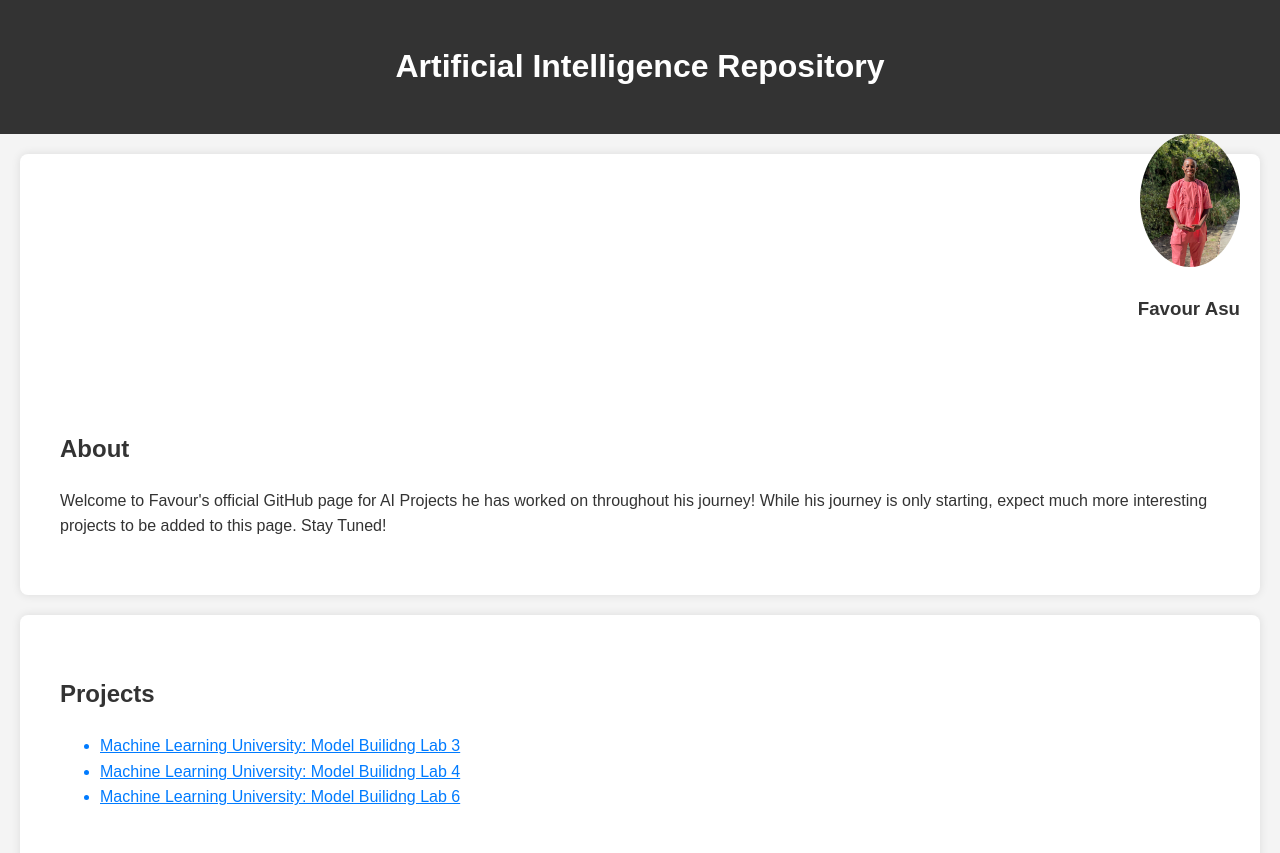
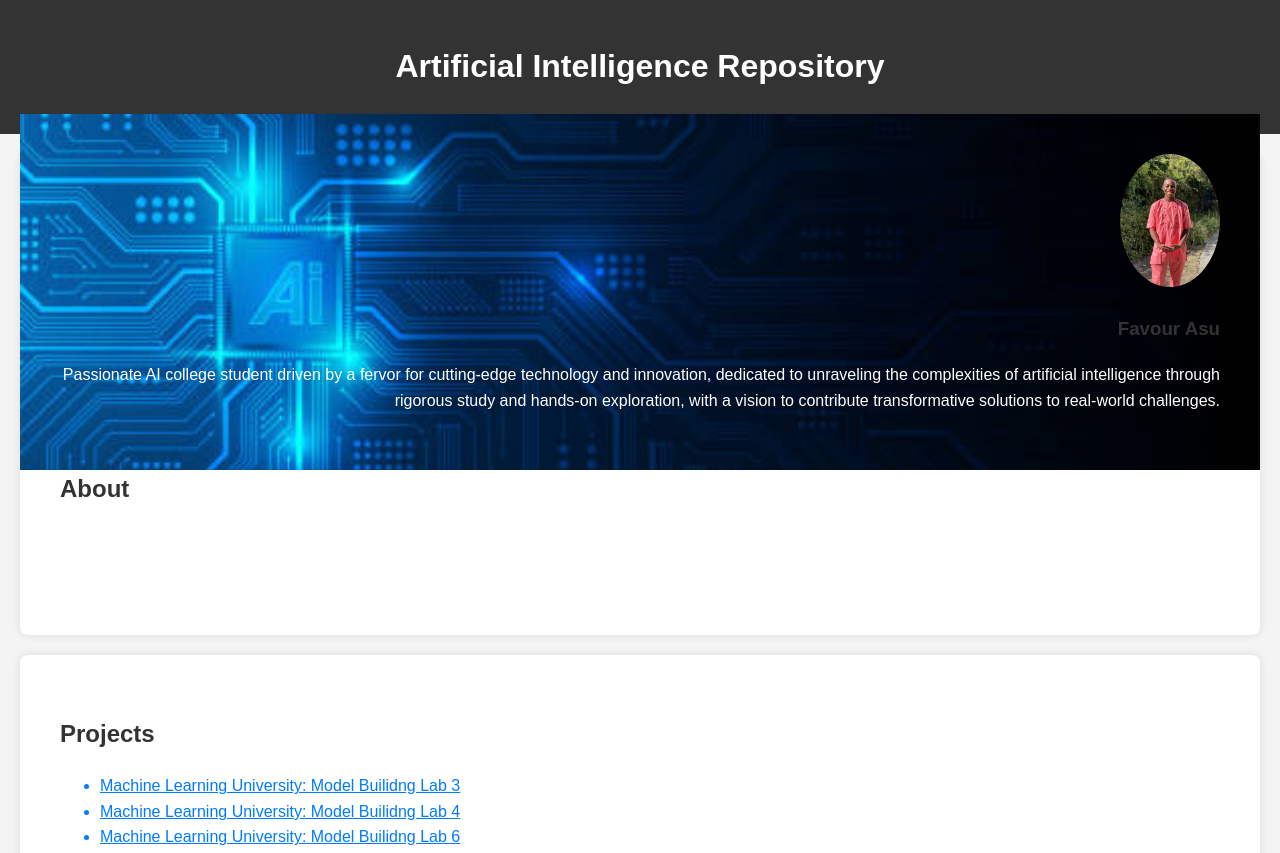
Before and after one commit to Favourasu123/Favourasu123.github.io, a plain HTML site: page index.html in a window 1280 px wide. Shown: the top 853 px of the page. Drawn offline with Linux system fonts and the light colour scheme.

Commit message:
Update index.html

```diff
--- a/index.html
+++ b/index.html
@@ -25,7 +25,11 @@
         .profile {
             float: right;
             text-align: right;
-            padding: 20px;
+            padding: 40px;
+            background-image: url('Aibackgroundimage.jpg');
+            background-size: cover;
+            background-position: center;
+            color: white;
         }
 
         .profile img {
@@ -51,6 +55,10 @@
 
         h1 {
             color: white;
+        }
+
+        p {
+            color:white;
         }
 
         footer {
```
